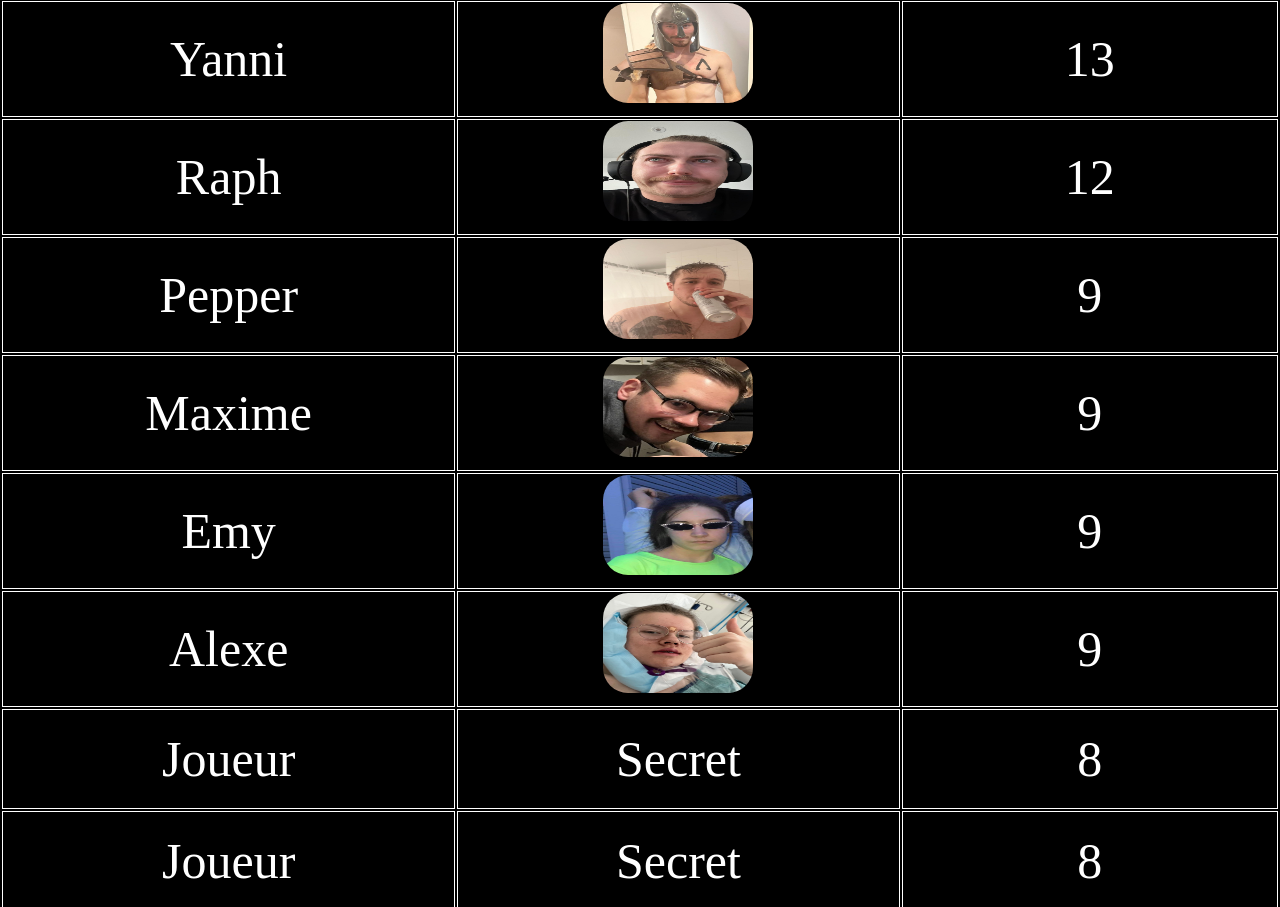
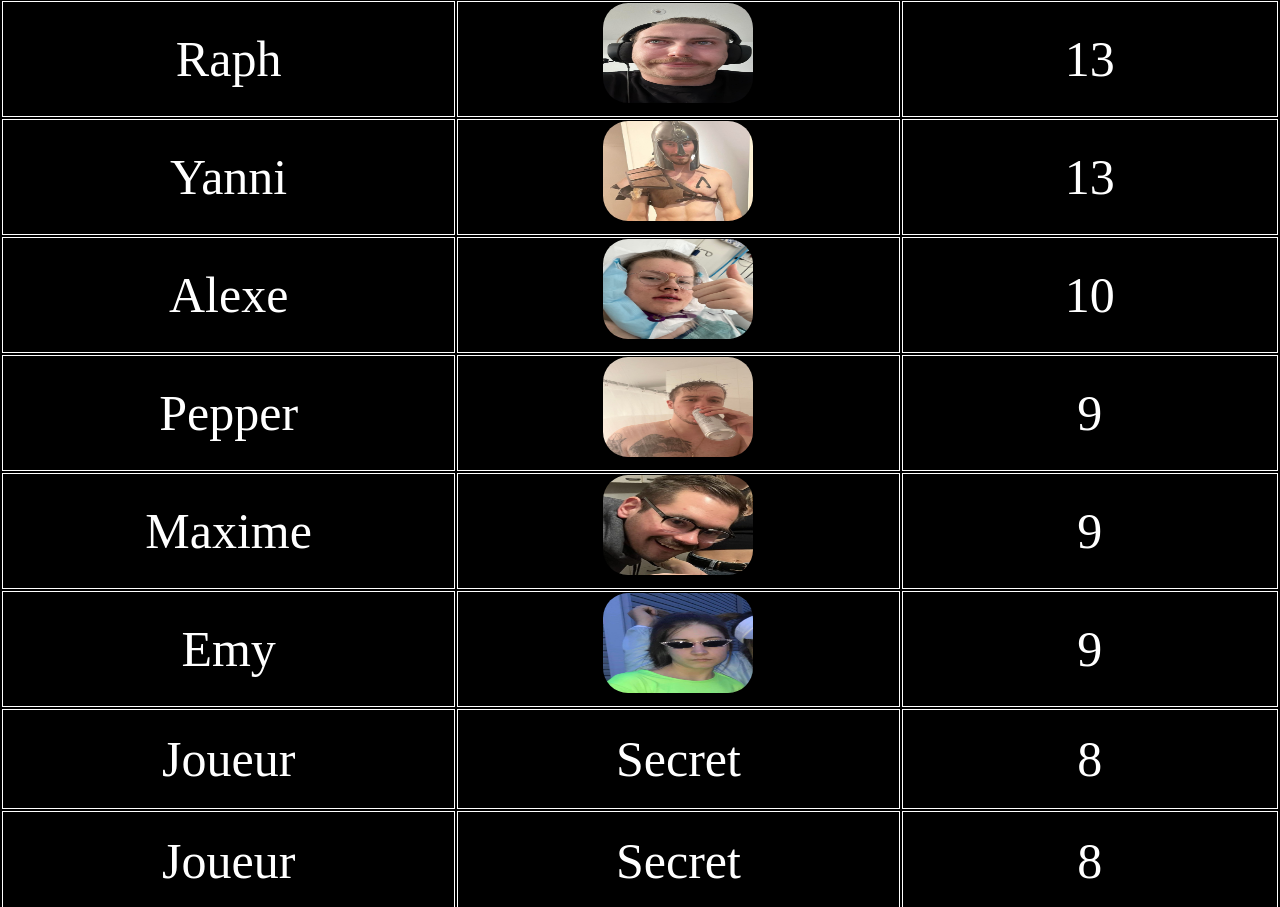
Before and after one commit to Dplayerz/WebAppChalet, a React (Vite) app: page / in a window 1280 px wide. Shown: the part 500-1407 px from the top of the page. Built offline with nearby package versions, Linux system fonts and the light colour scheme.

Commit message:
Update Leader.tsx

```diff
--- a/src/Leader.tsx
+++ b/src/Leader.tsx
@@ -59,12 +59,12 @@ const data = [
   { Nom: "Maxime", Photo: <MaxArr />, PTS: 9 },
   { Nom: "Steve", Photo: <SteveArr />, PTS: 7 },
   { Nom: "Kath", Photo: <KathArr />, PTS: 7 },
-  { Nom: "Eliane", Photo: <ElianeArr />, PTS: 13 },
-  { Nom: "Raph", Photo: <RaphArr />, PTS: 12 },
+  { Nom: "Eliane", Photo: <ElianeArr />, PTS: 14 },
+  { Nom: "Raph", Photo: <RaphArr />, PTS: 13 },
   { Nom: "Emy", Photo: <EmyArr />, PTS: 9 },
   { Nom: "Youri", Photo: <YouriArr />, PTS: 2 },
   { Nom: "Yanni", Photo: <BugX />, PTS: 13 },
-{ Nom: "Alexe", Photo: <AleArr />, PTS: 9 },
+{ Nom: "Alexe", Photo: <AleArr />, PTS: 10 },
   { Nom: "Joueur", Photo: "Secret", PTS: 8 },
   { Nom: "Joueur", Photo: "Secret", PTS: 8 },
   { Nom: "Joueur", Photo: "Secret", PTS: 8 },
```
